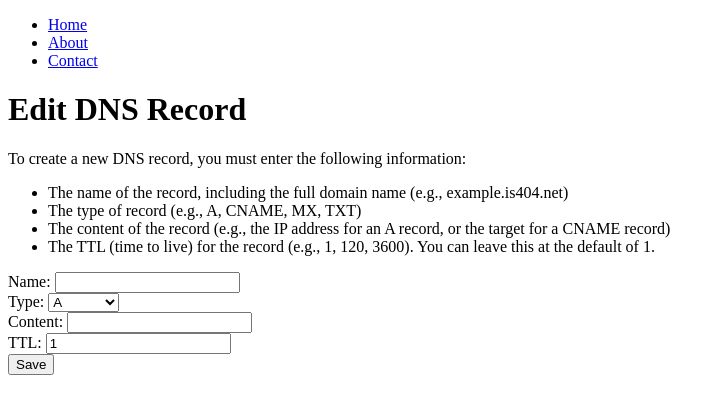
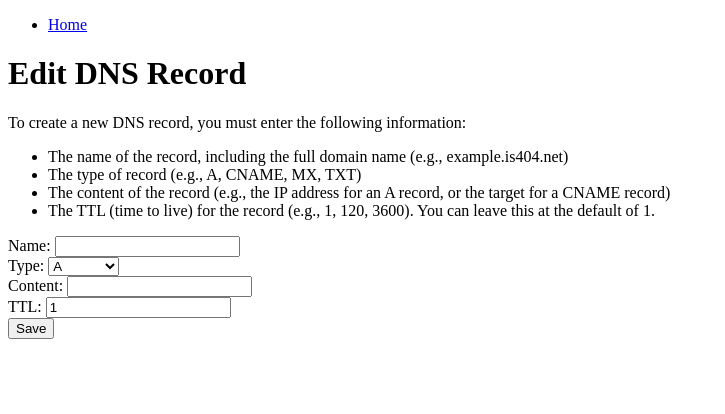
Before and after one commit to rschuetzler/cloudflare-frontend, a FastAPI app: page /create in a window 1280 px wide. Shown: the top 414 px of the page, without its empty margins (0-725 px from the left). Run offline with FastAPI, Linux system fonts and the light colour scheme.

Commit message:
Update base template

```diff
--- a/templates/base.html
+++ b/templates/base.html
@@ -10,9 +10,7 @@
     <header>
       <nav>
         <ul>
-          <li><a href="#">Home</a></li>
-          <li><a href="#">About</a></li>
-          <li><a href="#">Contact</a></li>
+          <li><a href="/">Home</a></li>
         </ul>
       </nav>
     </header>
```
